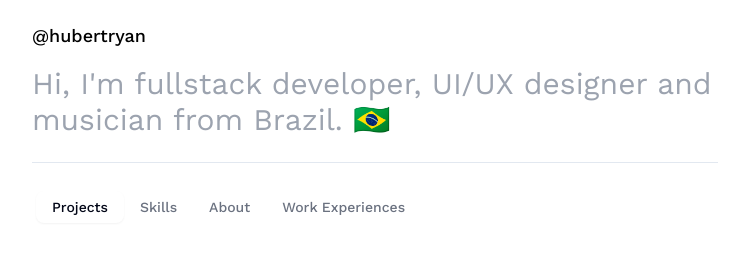
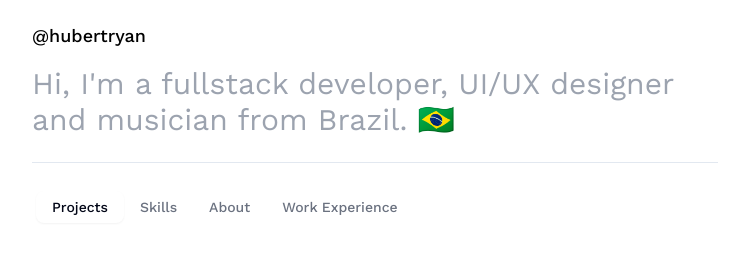
Before and after one commit to HubertRyanOfficial/portfolio, a React (Vite) app: page / in a window 1280 px wide. Shown: the part 226-490 px from the top of the page, without its empty margins (265-1014 px from the left). Built offline with nearby package versions, Linux system fonts and the light colour scheme.

Commit message:
fix: improvements portfolio

```diff
--- a/src/components/HeaderInfo.tsx
+++ b/src/components/HeaderInfo.tsx
@@ -14,7 +14,8 @@ const HeaderInfo = memo(() => {
         }}
         className="mt-4 text-2xl text-gray-400 sm:text-3xl"
       >
-        Hi, I'm fullstack developer, UI/UX designer and musician from Brazil. 🇧🇷
+        Hi, I'm a fullstack developer, UI/UX designer and musician from Brazil.
+        🇧🇷
       </motion.p>
     </div>
   );
--- a/src/components/tabs/index.tsx
+++ b/src/components/tabs/index.tsx
@@ -12,7 +12,7 @@ export default function TabsInfo() {
         <TabsTrigger value="projects">Projects</TabsTrigger>
         <TabsTrigger value="skills">Skills</TabsTrigger>
         <TabsTrigger value="about">About</TabsTrigger>
-        <TabsTrigger value="work">Work Experiences</TabsTrigger>
+        <TabsTrigger value="work">Work Experience</TabsTrigger>
       </TabsList>
       <TabsContent value="projects">
         <Projects />
```
Also changed, not shown: 1 other file (tests, documents, lock files or other folders).
